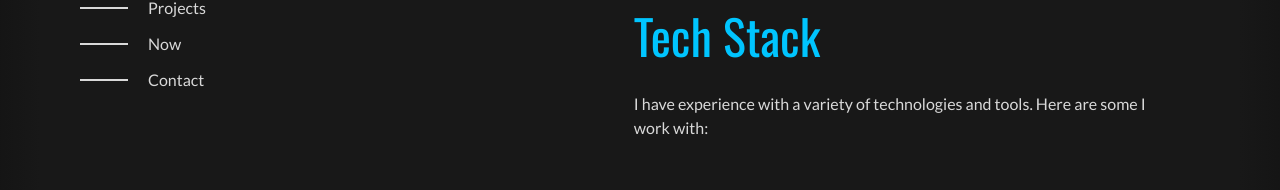
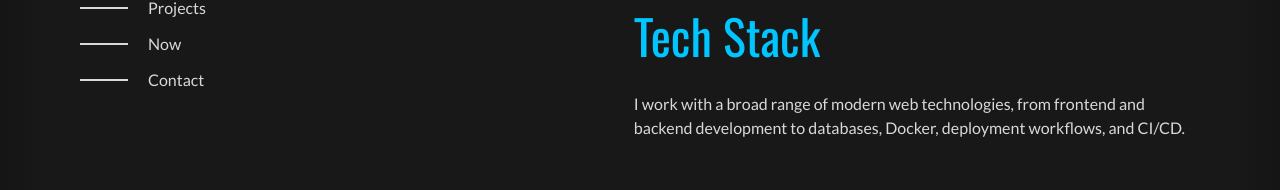
Before and after one commit to Dudeldups/personal-portfolio, a React (Vite) app in the folder frontend/: page / in a window 1280 px wide. Shown: the part 444-634 px from the top of the page. Built offline with nearby package versions, Linux system fonts and the light colour scheme; no server answers.

Commit message:
update skills description

```diff
--- a/frontend/src/i18n/locales/de.ts
+++ b/frontend/src/i18n/locales/de.ts
@@ -30,7 +30,7 @@ export const de = {
     },
     skills: {
       title: "Tech Stack",
-      desc: "Ich habe Erfahrung mit einer Vielzahl von Technologien und Tools. Hier sind einige, mit denen ich arbeite:",
+      desc: "Ich nutze eine große Bandbreite moderner Webtechnologien für Frontend- und Backend-Entwicklung sowie für Datenbanken, Docker, Deployment-Workflows und CI/CD.",
     },
     projects: {
       title: "Projekte",
--- a/frontend/src/i18n/locales/en.ts
+++ b/frontend/src/i18n/locales/en.ts
@@ -30,7 +30,7 @@ export const en = {
     },
     skills: {
       title: "Tech Stack",
-      desc: "I have experience with a variety of technologies and tools. Here are some I work with:",
+      desc: "I work with a broad range of modern web technologies, from frontend and backend development to databases, Docker, deployment workflows, and CI/CD.",
     },
     projects: {
       title: "Projects",
```
